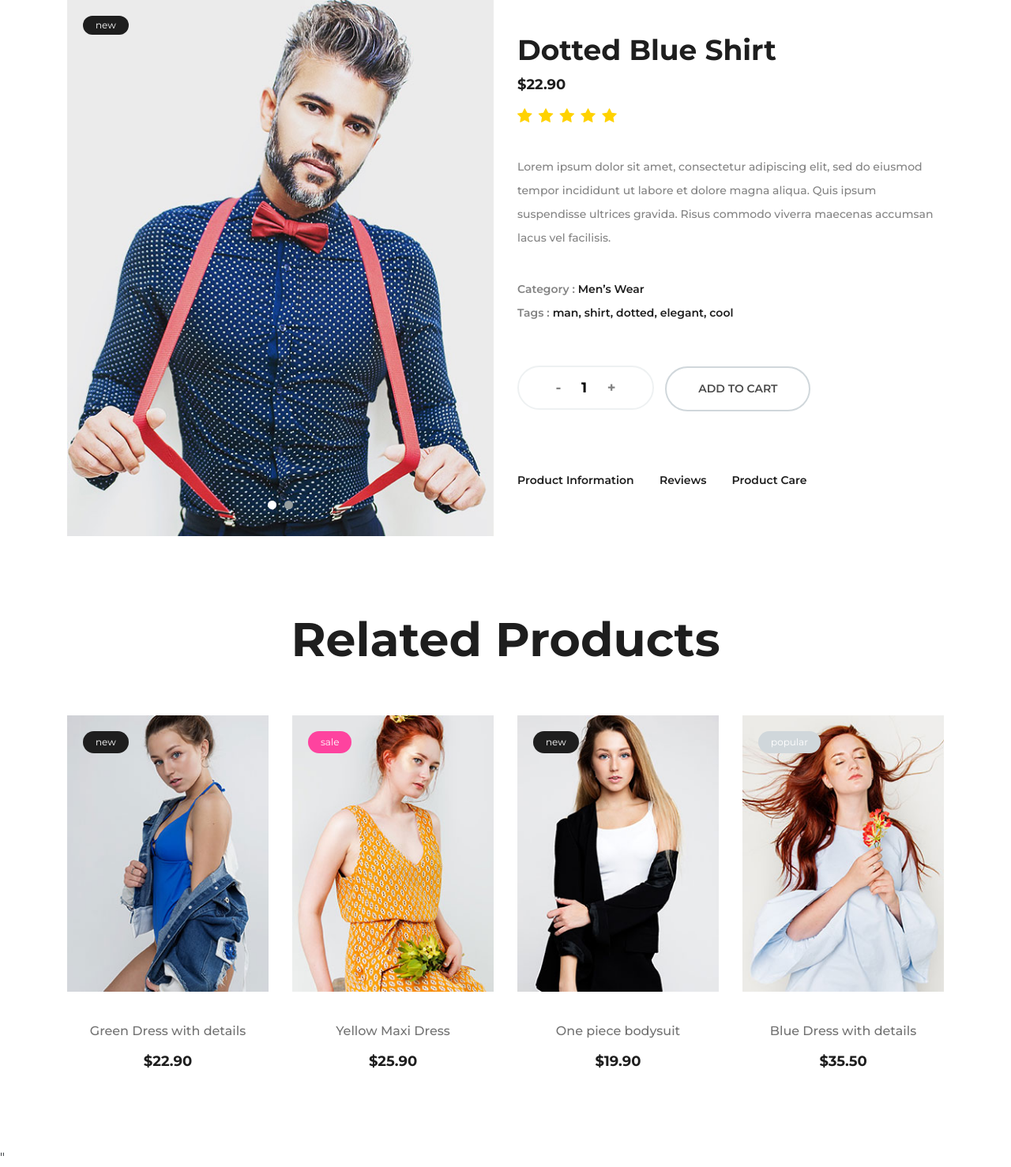
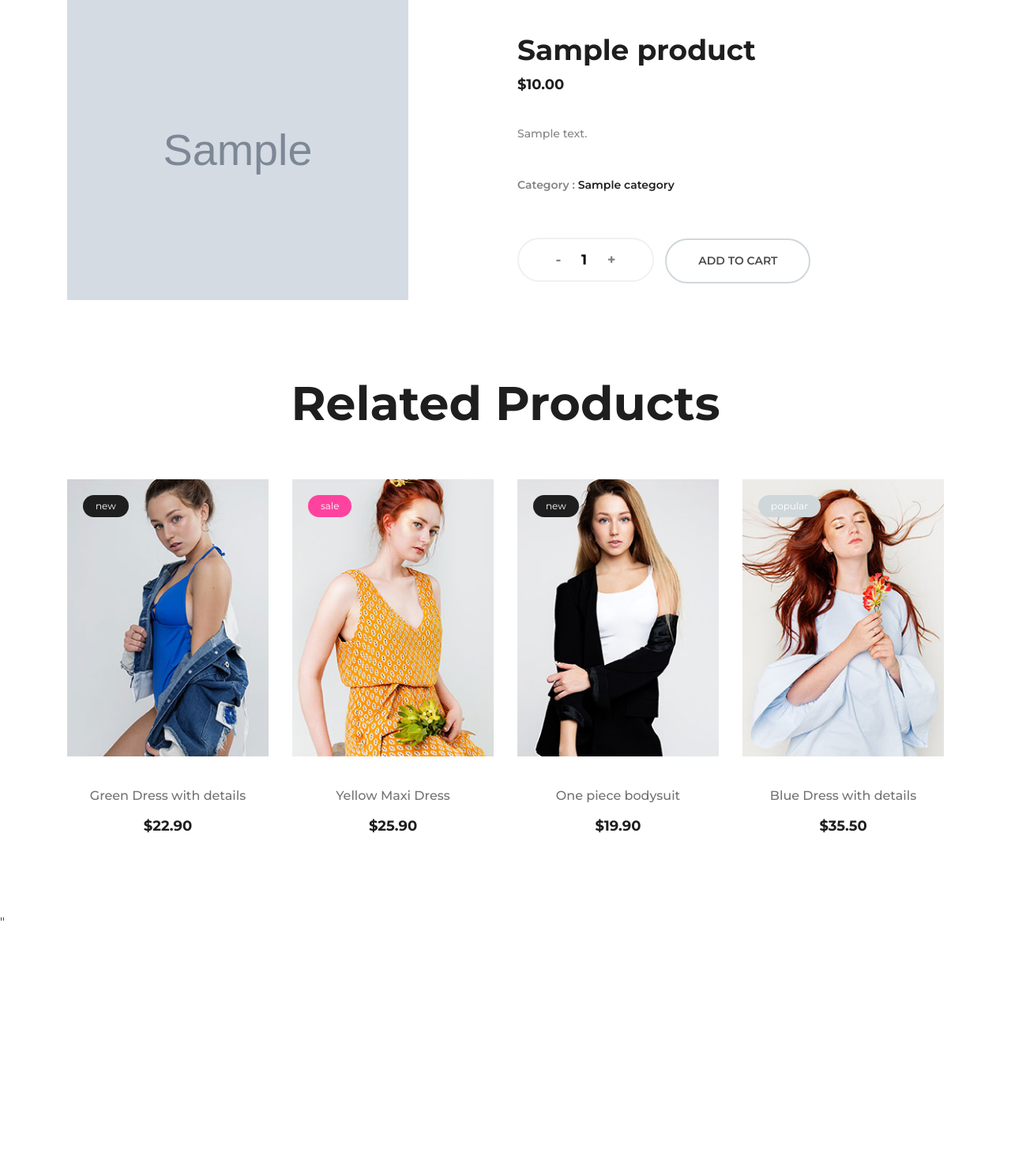
Before and after one commit to rabeyasumi/django-ecommerce, a Django app: template templates/product/product-details.html in a window 1280 px wide. Shown: the part 104-1582 px from the top of the page at 79% size. After the commit the page ends 1270 px from the top, so only its background shows below. Run offline with Django 5.2, Linux system fonts and the light colour scheme; the template is opened without the code that fills it: values that come from a table or form of the project are taken from there, others are empty; tables that the repository leaves empty hold one stand-in row (values such as "Sample post"); grey boxes marked "Sample" are stand-in pictures; some libraries are stand-ins or nearby versions.

Commit message:
Add data on the product-details page

```diff
--- a/product/urls.py
+++ b/product/urls.py
@@ -6,5 +6,5 @@ from .views import (
 
 urlpatterns = [
     path('', Home.as_view(), name='home'),
-    path('product-details/', ProductDetails.as_view(), name = 'product-details')
+    path('product-details/<str:slug>/', ProductDetails.as_view(), name = 'product-details'),
 ]
--- a/templates/product/product-details.html
+++ b/templates/product/product-details.html
@@ -9,40 +9,25 @@
         <div class="row">
             <div class="col-lg-6">
                 <div class="product-slider owl-carousel">
-                    <div class="product-img">
+                    <div style="width: 80%;" class="product-img">
                         <figure>
-                            <img src="{% static 'img/product/product-1.jpg' %}" alt="">
-                            <div class="p-status">new</div>
-                        </figure>
-                    </div>
-                    <div class="product-img">
-                        <figure>
-                            <img src="{% static 'img/product/product-1.jpg' %}" alt="">
-                            <div class="p-status">new</div>
+                            <img style="height: 380px;" src="{{product.thumbnail}}" alt="">
                         </figure>
                     </div>
                 </div>
-
             </div>
             <div class="col-lg-6">
                 <div class="product-content">
-                    <h2>Dotted Blue Shirt</h2>
+                    <h2>{{product.title}}</h2>
                     <div class="pc-meta">
-                        <h5>$22.90</h5>
+                        <h5>${{product.price}}</h5>
                         <div class="rating">
-                            <i class="fa fa-star"></i>
-                            <i class="fa fa-star"></i>
-                            <i class="fa fa-star"></i>
-                            <i class="fa fa-star"></i>
-                            <i class="fa fa-star"></i>
+
                         </div>
                     </div>
-                    <p>Lorem ipsum dolor sit amet, consectetur adipiscing elit, sed do eiusmod tempor incididunt ut
-                        labore et dolore magna aliqua. Quis ipsum suspendisse ultrices gravida. Risus commodo
-                        viverra maecenas accumsan lacus vel facilisis.</p>
+                    <p>{{product.description}}</p>
                     <ul class="tags">
-                        <li><span>Category :</span> Men’s Wear</li>
-                        <li><span>Tags :</span> man, shirt, dotted, elegant, cool</li>
+                        <li><span>Category : </span>{{product.category.title}}</li>
                     </ul>
                     <div class="product-quantity">
                         <div class="pro-qty">
@@ -50,11 +35,6 @@
                         </div>
                     </div>
                     <a href="#" class="primary-btn pc-btn">Add to cart</a>
-                    <ul class="p-info">
-                        <li>Product Information</li>
-                        <li>Reviews</li>
-                        <li>Product Care</li>
-                    </ul>
                 </div>
             </div>
         </div>
```
Also changed, not shown: product/views.py (+10 -1 lines), templates/home.html (+8 -4 lines).
